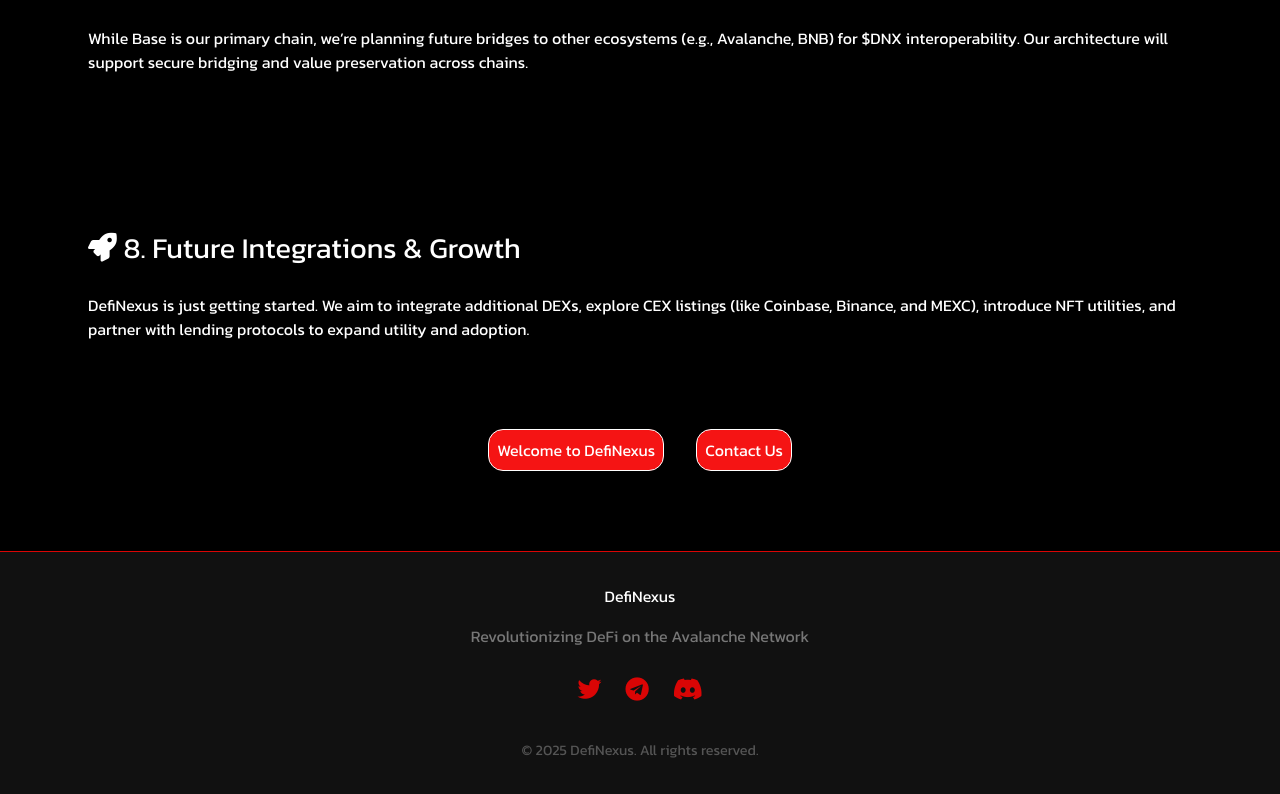
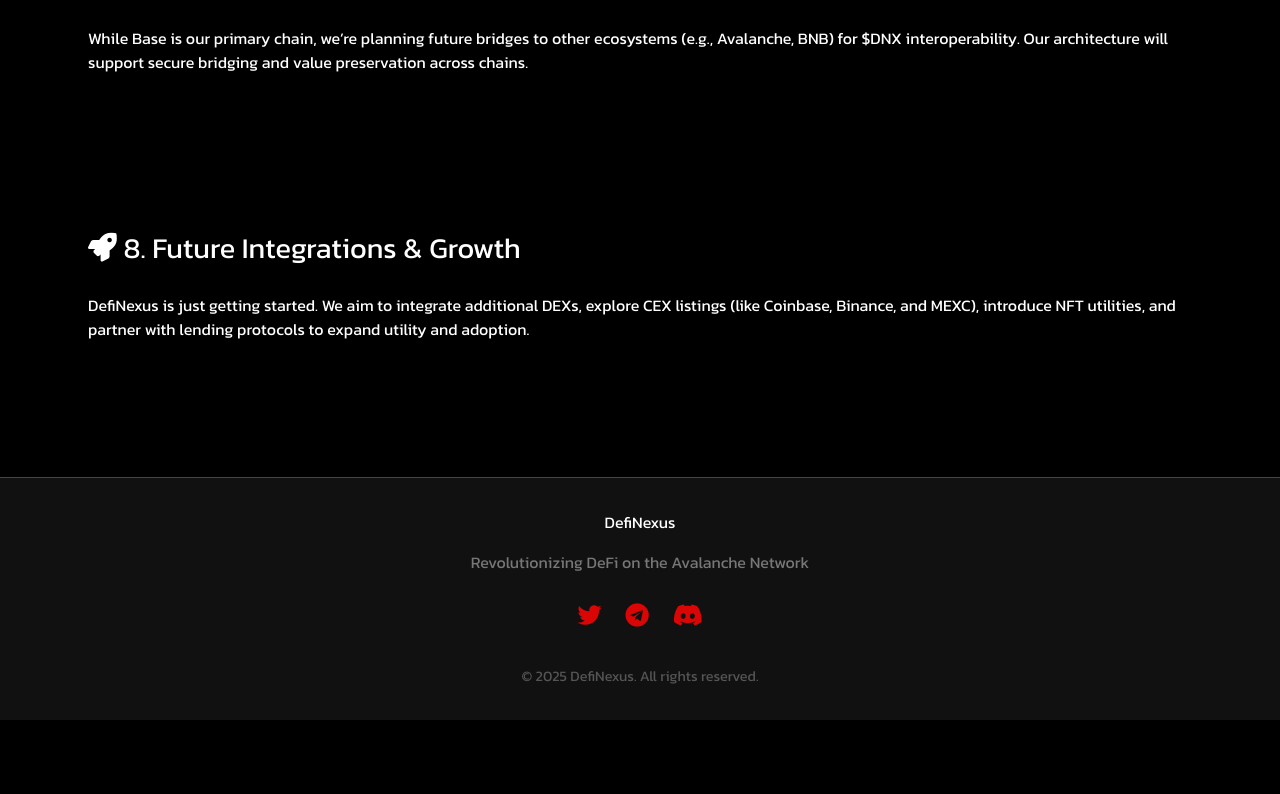
Before and after one commit to Delightech28/DefiNexus-Revolutionizing-DeFi, a React (Vite) app: page /howitworks in a window 1280 px wide. Shown: the part 2046-2840 px from the top of the page. After the commit the page ends 2766 px from the top, so only its background shows below. Built offline with nearby package versions, Linux system fonts and the light colour scheme.

Commit message:
Update How.jsx

```diff
--- a/src/components/How.jsx
+++ b/src/components/How.jsx
@@ -92,7 +92,7 @@
         ))}
 
         {/* Buttons */}
-        <a href="/">
+        {/*  <a href="/">
           <div className="buttons">
             <p>Welcome to DefiNexus</p>
           </div>
@@ -101,7 +101,7 @@
           <div className="buttons">
             <p>Contact Us</p>
           </div>
-        </a>
+        </a> */}
       </main>
 
       {/* Footer */}
```
